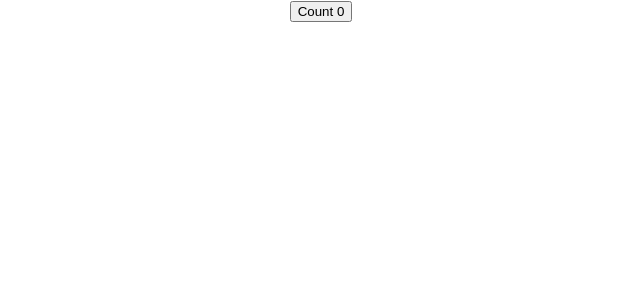
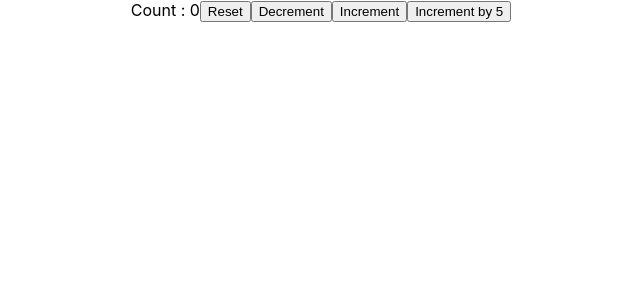
Before and after one commit to kindeme/NewRepo, a React (Create React App) app: page / in a window 1280 px wide. Shown: the top 300 px of the page, without its empty margins (319-959 px from the left). Built offline with nearby package versions, Linux system fonts and the light colour scheme.

Commit message:
setCount with finction

```diff
--- a/src/App.js
+++ b/src/App.js
@@ -1,11 +1,15 @@
 import React from "react";
 import "./App.css";
 import ClassCounter from "./components/ClassCounter";
+import HookCounter from "./components/HookCounter";
+import HookCounterTwo from "./components/HookCounterTwo";
 
 function App() {
   return (
     <div className="App">
-      <ClassCounter />
+      <HookCounterTwo />
+      {/* <HookCounter /> */}
+      {/* <ClassCounter /> */}
     </div>
   );
 }
--- a/src/components/HookCounter.js
+++ b/src/components/HookCounter.js
@@ -1,9 +1,10 @@
-import React from "react";
+import React, { useState } from "react";
 
 function HookCounter() {
+  const [count, setCount] = useState(0);
   return (
     <div>
-      <button onClick={}> Count {}</button>
+      <button onClick={() => setCount(count + 1)}> Count {count}</button>
     </div>
   );
 }
--- /dev/null
+++ b/src/components/HookCounterTwo.js
@@ -0,0 +1,28 @@
+import React, { useState } from "react";
+
+function HookCounterTwo() {
+  const initialCount = 0;
+
+  const [count, setCount] = useState(initialCount);
+
+  const incrementFive = () => {
+    for (let i = 0; i < 5; i++) {
+      setCount((prevCount) => prevCount + 1);
+    }
+  };
+  return (
+    <div>
+      Count : {count}
+      <button onClick={() => setCount(initialCount)}> Reset</button>
+      <button onClick={() => setCount((prevCount) => prevCount - 1)}>
+        Decrement
+      </button>
+      <button onClick={() => setCount((prevCount) => prevCount + 1)}>
+        Increment
+      </button>
+      <button onClick={incrementFive}> Increment by 5</button>
+    </div>
+  );
+}
+
+export default HookCounterTwo;
```
Also changed, not shown: 1 other file (tests, documents, lock files or other folders).
